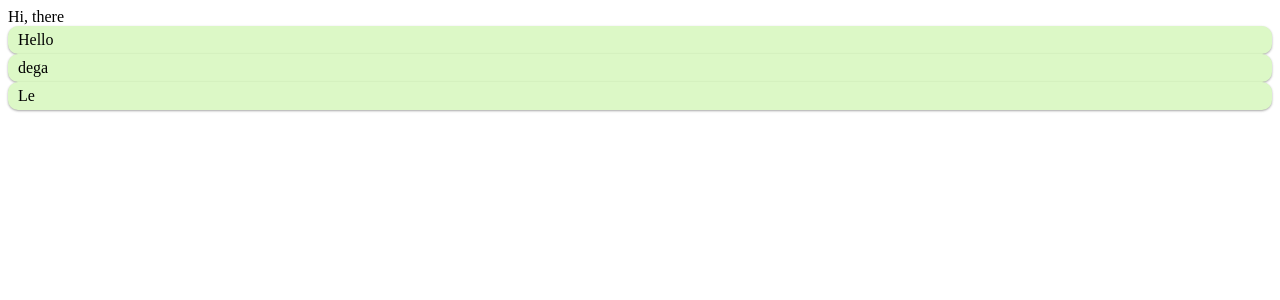
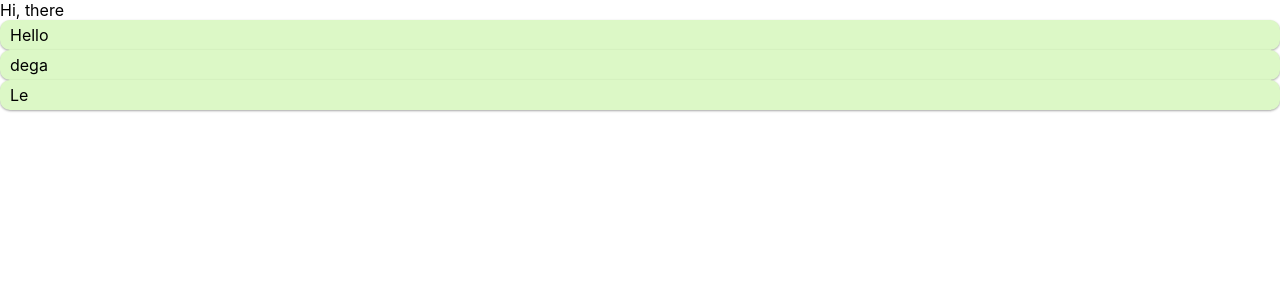
Before and after one commit to orangeflame/chatting-room-ui, a Next.js app: page / in a window 1280 px wide. Shown: the top 300 px of the page. Built offline with nearby package versions, Linux system fonts and the light colour scheme.

Commit message:
add some global styles

```diff
--- /dev/null
+++ b/modules/app/components/ThemeApp/component.ts
@@ -0,0 +1,15 @@
+import * as React from "react";
+
+import { Theme } from "modules/core/styles";
+
+import { injectGlobalWithTheme } from "./injectGlobalWithTheme";
+
+export class ThemeApp extends React.Component<{ theme: Theme }> {
+  public componentWillMount() {
+    injectGlobalWithTheme(this.props.theme);
+  }
+
+  public render() {
+    return this.props.children;
+  }
+}
--- /dev/null
+++ b/modules/app/components/ThemeApp/index.ts
@@ -0,0 +1,5 @@
+import { withTheme } from "modules/core/styles";
+
+import { ThemeApp as Component } from "./component";
+
+export const ThemeApp = withTheme(Component);
--- /dev/null
+++ b/modules/app/components/ThemeApp/injectGlobalWithTheme.ts
@@ -0,0 +1,30 @@
+import { injectGlobal, Theme } from "modules/core/styles";
+
+export const injectGlobalWithTheme = (theme: Theme) => injectGlobal`
+  :root {
+    background: ${theme.colorBg};
+    box-sizing: border-box;
+    color: ${theme.colorTextBase};
+    font-family: ${theme.fontBase};
+    margin: 0;
+    min-height: 100%;
+  }
+
+  body {
+    margin: 0;
+    min-height: 100%;
+  }
+
+  *,
+  *::before,
+  *::after {
+    box-sizing: inherit;
+    font-family: inherit;
+    font-size: inherit;
+  }
+
+  a,
+  a:visited {
+    text-decoration: none;
+  }
+`;
--- /dev/null
+++ b/modules/app/index.ts
@@ -0,0 +1 @@
+export { ThemeApp as App } from "./components/ThemeApp";
--- a/modules/core/styles/themes.ts
+++ b/modules/core/styles/themes.ts
@@ -1,14 +1,20 @@
 import { size, sizeIn } from "./size";
 
 export interface Theme {
+  colorBg: string;
   colorPrimary: string;
+  colorTextBase: string;
   sizeCornerBubble: string;
   size: typeof size;
   sizeIn: typeof sizeIn;
+  fontBase: string;
 }
 
 export const normal: Theme = {
+  colorBg: "#fff",
   colorPrimary: "#dcf8c6",
+  colorTextBase: "#000",
+  fontBase: `-apple-system, "BlinkMacSystemFont", ".SFNSDisplay-Regular", "San Francisco", "Roboto", "Segoe UI", "Helvetica Neue", "Lucida Grande", sans-serif`,
   size,
   sizeCornerBubble: "10px",
   sizeIn,
--- a/pages/index.tsx
+++ b/pages/index.tsx
@@ -1,15 +1,18 @@
 import * as React from "react";
 
+import { App } from "modules/app";
 import { Bubble } from "modules/chat/components/Bubble/component";
 import { ThemeProvider, themes } from "modules/core/styles";
 
 export default () => (
   <ThemeProvider theme={themes.normal}>
+    <App>
       <div>
         <span>Hi, there</span>
         <Bubble>Hello</Bubble>
         <Bubble>dega</Bubble>
         <Bubble>Le</Bubble>
       </div>
+    </App>
   </ThemeProvider>
 );
```
Lines whose indentation alone changed are shown as unchanged.
